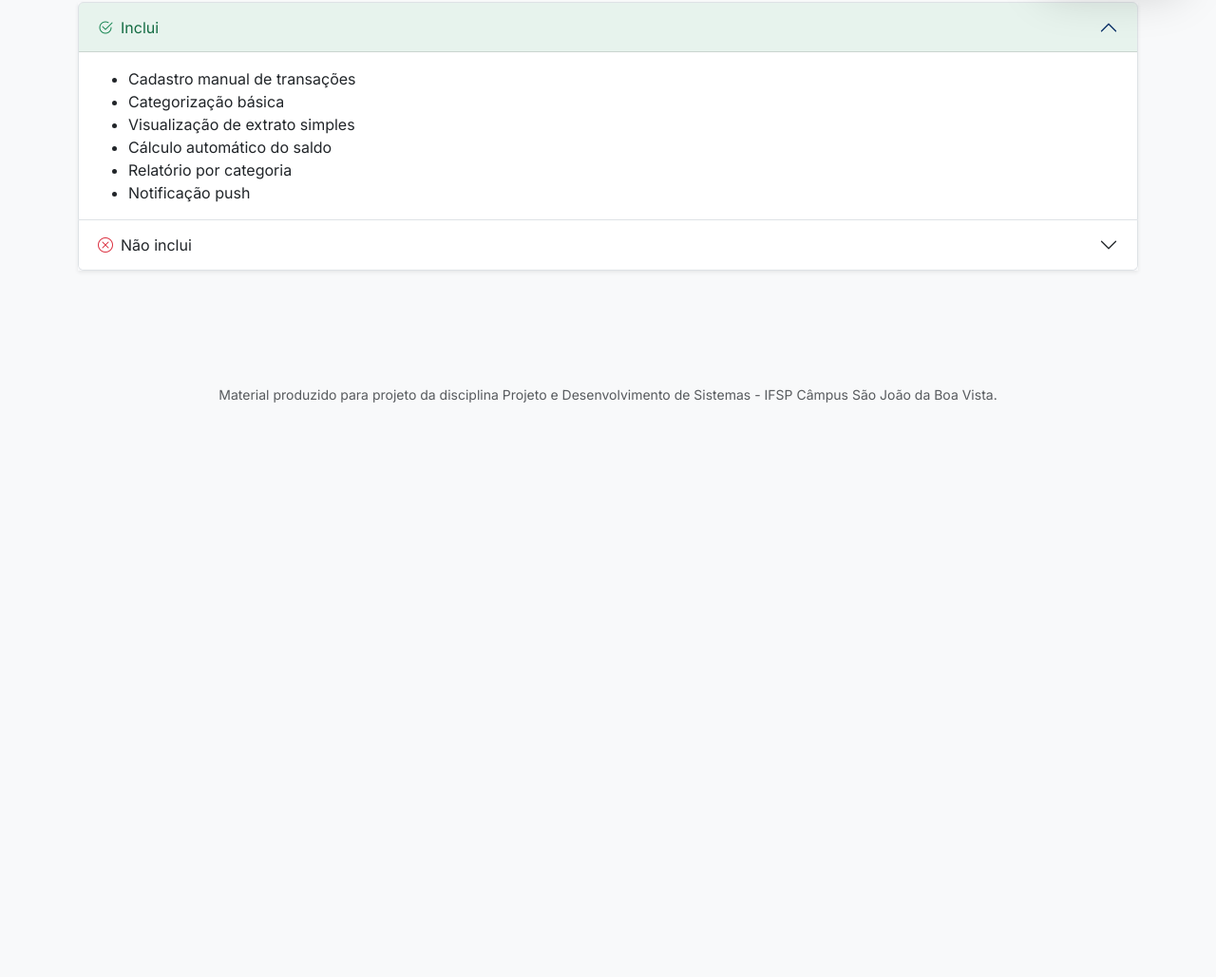
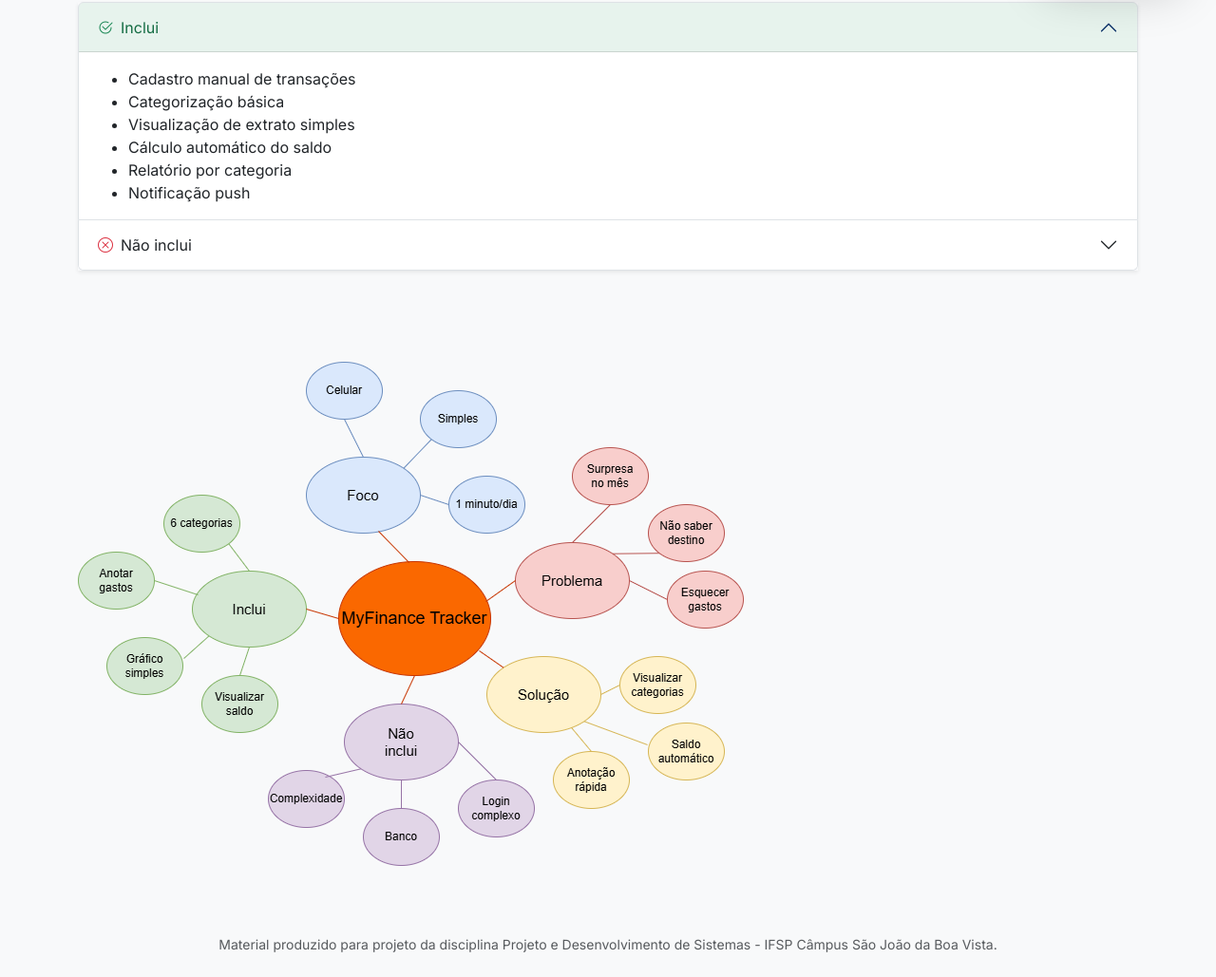
Before and after one commit to jvgfons/FinanceFlow-PDSI-IFSP, a website built with Vite: page finance-flow/index.html in a window 1280 px wide. Shown: the part 790-1819 px from the top of the page at 95% size. Before the commit the page ends 1240 px from the top, so only its background shows below. Built offline with nearby package versions, Linux system fonts and the light colour scheme.

Commit message:
Update index.html

```diff
--- a/finance-flow/index.html
+++ b/finance-flow/index.html
@@ -179,6 +179,7 @@
           </button>
         </div>
       </section>
+      <img src="Brainstorm.png">
     </main>
 
     <footer class="text-center py-4 mt-5 bg-light">
```
